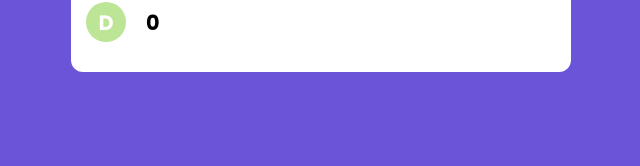
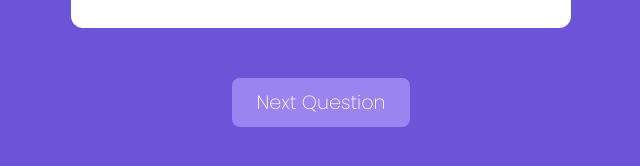
Before and after one commit to JRamos29/quiz-app, a Next.js app: page / in a window 1280 px wide. Shown: the part 608-774 px from the top of the page, without its empty margins (319-959 px from the left). Built offline with nearby package versions, Linux system fonts and the light colour scheme.

Commit message:
Implemented Button component.

```diff
--- /dev/null
+++ b/components/Button.tsx
@@ -0,0 +1,24 @@
+import styles from '../styles/Button.module.css';
+import Link from 'next/link';
+
+interface ButtonProps {
+  href?: string;
+  text: string;
+  onClick: (e: any) => void;
+}
+
+export default function Button(props: ButtonProps) {
+  function renderButton() {
+    return (
+      <button className={styles.button} onClick={props.onClick}>
+        {props.text}
+      </button>
+    );
+  }
+
+  return props.href ? (
+    <Link href={props.href}>{renderButton()}</Link>
+  ) : (
+    renderButton()
+  );
+}
--- a/pages/index.tsx
+++ b/pages/index.tsx
@@ -1,4 +1,5 @@
 import { useState } from 'react';
+import Button from '../components/Button';
 import Question from '../components/Question';
 import AnswerModel from '../model/answer';
 import QuestionModel from '../model/question';
@@ -28,6 +29,7 @@
     <div
       style={{
         display: 'flex',
+        flexDirection: 'column',
         justifyContent: 'center',
         alignItems: 'center',
         height: '100vh',
@@ -38,6 +40,7 @@
         onAnswer={onAnswer}
         onTimeout={onTimeout}
       />
+      <Button text="Next Question" href="/result" />
     </div>
   );
 }
--- /dev/null
+++ b/styles/Button.module.css
@@ -0,0 +1,11 @@
+.button {
+  color: #ffffff;
+  border-radius: 8px;
+  font-weight: 200;
+  font-size: 1.2rem;
+  border: none;
+  padding: 10px 25px;
+  background-color: #9885f0;
+  margin-top: 40px;
+
+}
```
Also changed, not shown: pages/result.tsx (added, +7 -0 lines).
